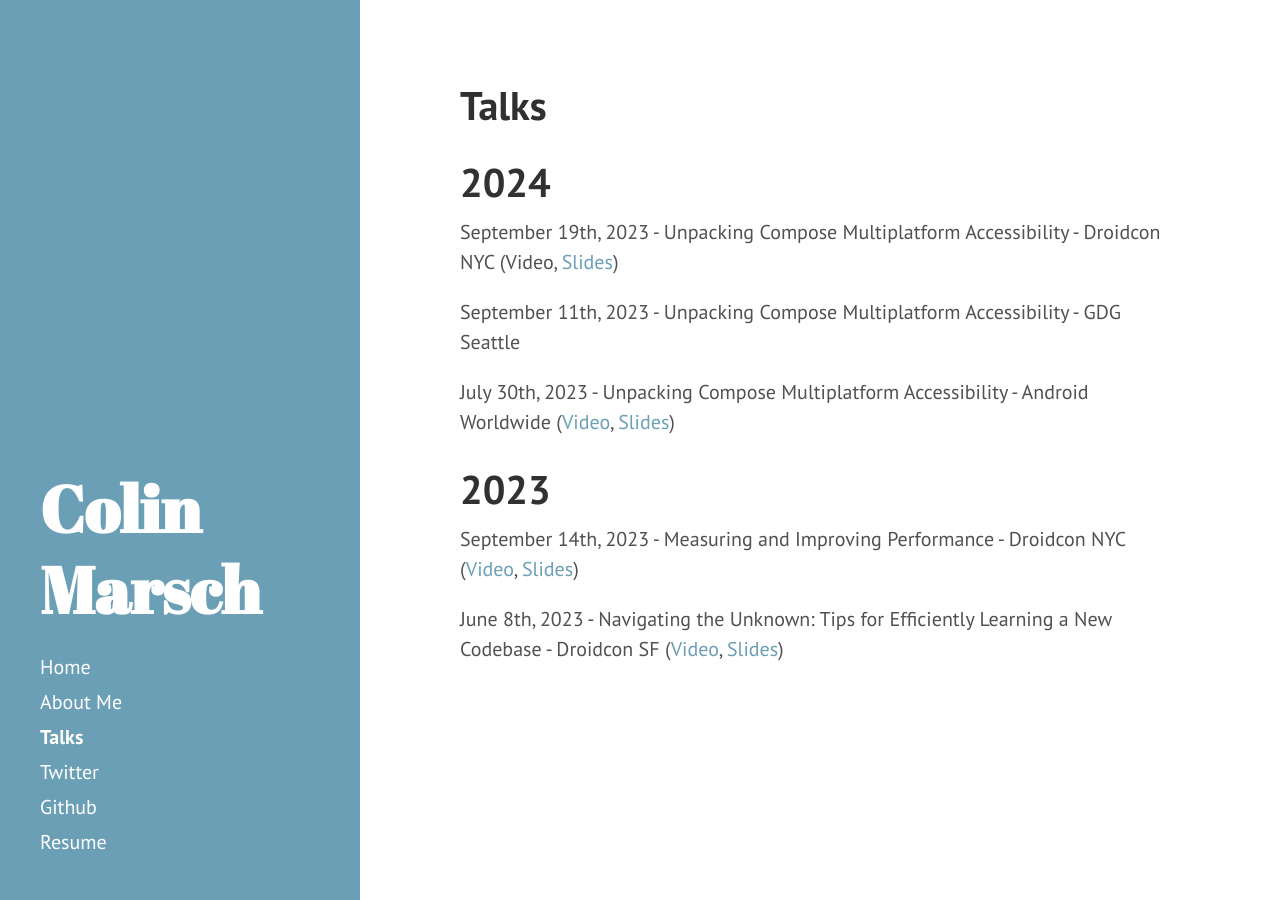
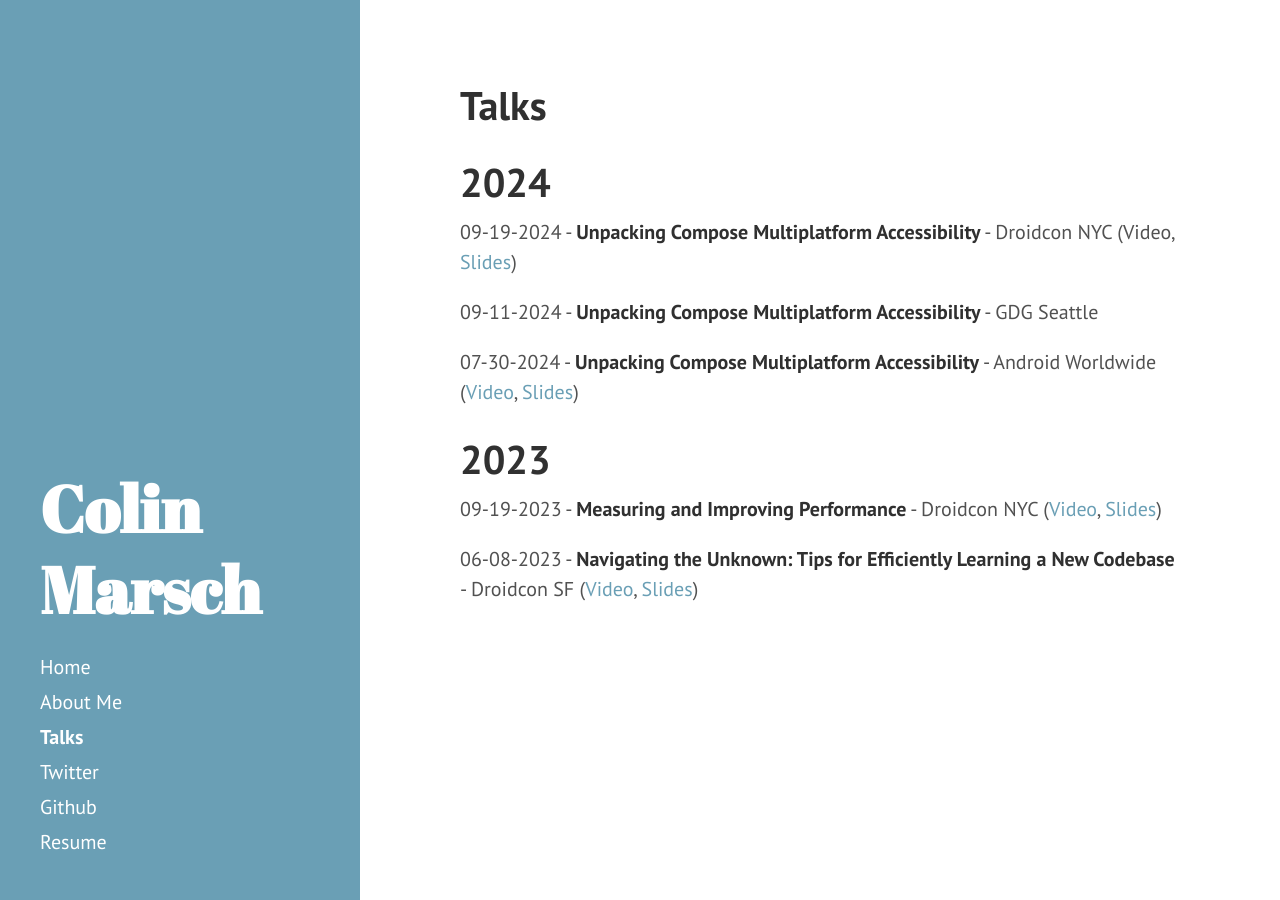
Before and after one commit to colinmarsch/colinmarsch.github.io, a Jekyll site: the page built from talks.md, in a window 1280 px wide. Built offline with Jekyll 4.4.1, drawn with Linux system fonts in a browser that asks for light colours.

Commit message:
Update styling of talks page slightly

```diff
--- a/talks.md
+++ b/talks.md
@@ -5,14 +5,14 @@ title: Talks
 
 # 2024
 
-September 19th, 2023 - Unpacking Compose Multiplatform Accessibility - Droidcon NYC (Video, [Slides](https://speakerdeck.com/cmarsch/droidcon-nyc-2024-unpacking-compose-multiplatform-accessibility))
+09-19-2024 - **Unpacking Compose Multiplatform Accessibility** - Droidcon NYC (Video, [Slides](https://speakerdeck.com/cmarsch/droidcon-nyc-2024-unpacking-compose-multiplatform-accessibility))
 
-September 11th, 2023 - Unpacking Compose Multiplatform Accessibility - GDG Seattle
+09-11-2024 - **Unpacking Compose Multiplatform Accessibility** - GDG Seattle
 
-July 30th, 2023 - Unpacking Compose Multiplatform Accessibility - Android Worldwide ([Video](https://www.youtube.com/watch?v=kRekYKQwa4w&list=PLjQD4n5Df70GJg3ljMDhDtFTbdQgjPsm0&index=14), [Slides](https://speakerdeck.com/cmarsch/android-worldwide-july-2024-unpacking-compose-multiplatform-accessibility))
+07-30-2024 - **Unpacking Compose Multiplatform Accessibility** - Android Worldwide ([Video](https://www.youtube.com/watch?v=kRekYKQwa4w&list=PLjQD4n5Df70GJg3ljMDhDtFTbdQgjPsm0&index=14), [Slides](https://speakerdeck.com/cmarsch/android-worldwide-july-2024-unpacking-compose-multiplatform-accessibility))
 
 # 2023
 
-September 14th, 2023 - Measuring and Improving Performance - Droidcon NYC ([Video](https://www.droidcon.com/2023/10/06/measuring-and-improving-performance-insights-from-one-of-cash-apps-main-screens/), [Slides](https://speakerdeck.com/cmarsch/measuring-and-improving-performance-insights-from-one-of-cash-apps-main-screens-droidcon-nyc-2023))
+09-19-2023 - **Measuring and Improving Performance** - Droidcon NYC ([Video](https://www.droidcon.com/2023/10/06/measuring-and-improving-performance-insights-from-one-of-cash-apps-main-screens/), [Slides](https://speakerdeck.com/cmarsch/measuring-and-improving-performance-insights-from-one-of-cash-apps-main-screens-droidcon-nyc-2023))
 
-June 8th, 2023 - Navigating the Unknown: Tips for Efficiently Learning a New Codebase - Droidcon SF ([Video](https://www.droidcon.com/2023/07/20/navigating-the-unknown-tips-for-efficiently-learning-a-new-codebase/), [Slides](https://speakerdeck.com/cmarsch/navigating-the-unknown-tips-for-efficiently-learning-a-new-codebase))
+06-08-2023 - **Navigating the Unknown: Tips for Efficiently Learning a New Codebase** - Droidcon SF ([Video](https://www.droidcon.com/2023/07/20/navigating-the-unknown-tips-for-efficiently-learning-a-new-codebase/), [Slides](https://speakerdeck.com/cmarsch/navigating-the-unknown-tips-for-efficiently-learning-a-new-codebase))
```
